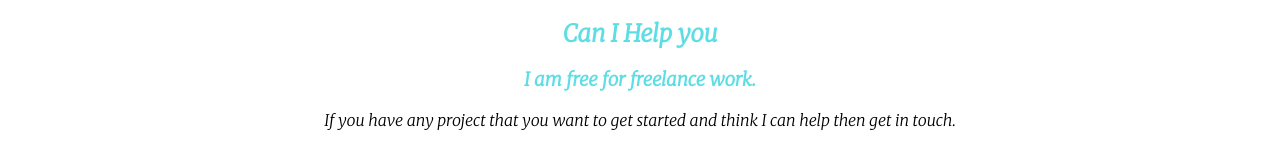
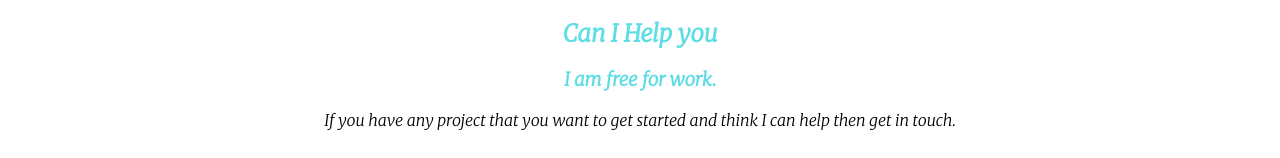
Before and after one commit to mahbubasume/my-site, a plain HTML site: page index.html in a window 1280 px wide. Shown: the part 1592-1750 px from the top of the page. Drawn offline with Linux system fonts and the light colour scheme.

Commit message:
Update index.html

```diff
--- a/index.html
+++ b/index.html
@@ -39,7 +39,7 @@
         <hr>
         <div class="contact-me">
           <h2>Can I Help you</h2>
-          <h3>I am free for freelance work.</h3>
+          <h3>I am free for work.</h3>
           <p>If you have any project that you want to get started and think I can help then get in touch.</p>
           <a class="myButton" href="mailto:buba3028@gmail.com">Massage Me</a>
         </div>
```
